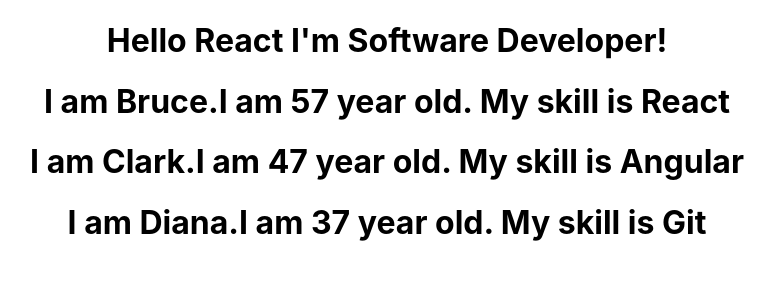
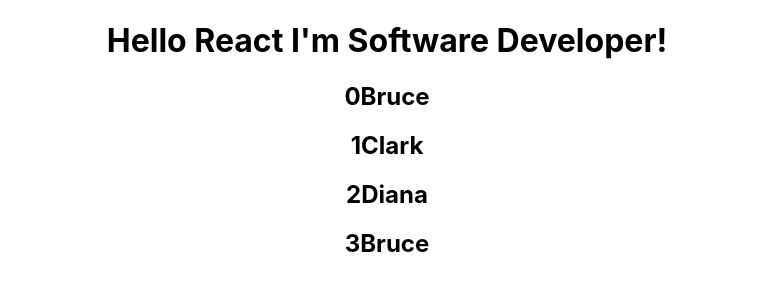
Before and after one commit to vkp3012/Basic-React, a React (Create React App) app in the folder client/: page / in a window 1280 px wide. Shown: the top 300 px of the page, without its empty margins (253-1028 px from the left). Built offline with nearby package versions, Linux system fonts and the light colour scheme.

Commit message:
index of key

```diff
--- a/client/src/components/NameList.js
+++ b/client/src/components/NameList.js
@@ -2,8 +2,8 @@
 import Person from './Person'
 
 function NameList() {
-    // const names = ["Bruce","Clark","Diana"]
-    // const nameList = names.map(name=><h2>{name}</h2>)
+    const names = ["Bruce","Clark","Diana","Bruce"]
+    const nameList = names.map((name,index)=><h2 key={index}>{index}{name}</h2>)
 
     const persons = [
         {
@@ -28,6 +28,7 @@
     const personList = persons.map(person =>
             <Person key={person.id} person={person}/>
         )
+
     return (
         <div>
             {/* first Method */}
@@ -40,7 +41,8 @@
                 names.map(name=><h2>{name}</h2>)
             } */}
 
-            {personList}
+            {/* {personList} */}
+            {nameList}
         </div>
     )
 }
```
